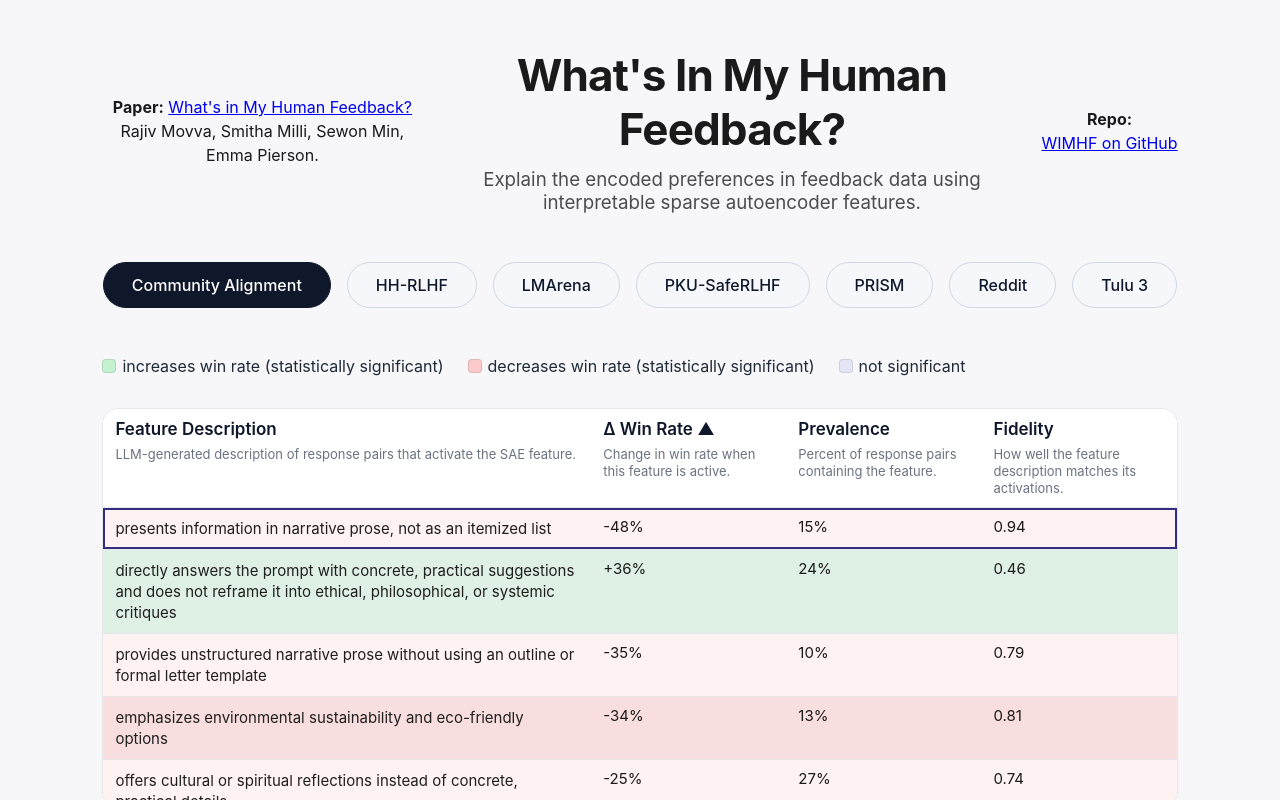
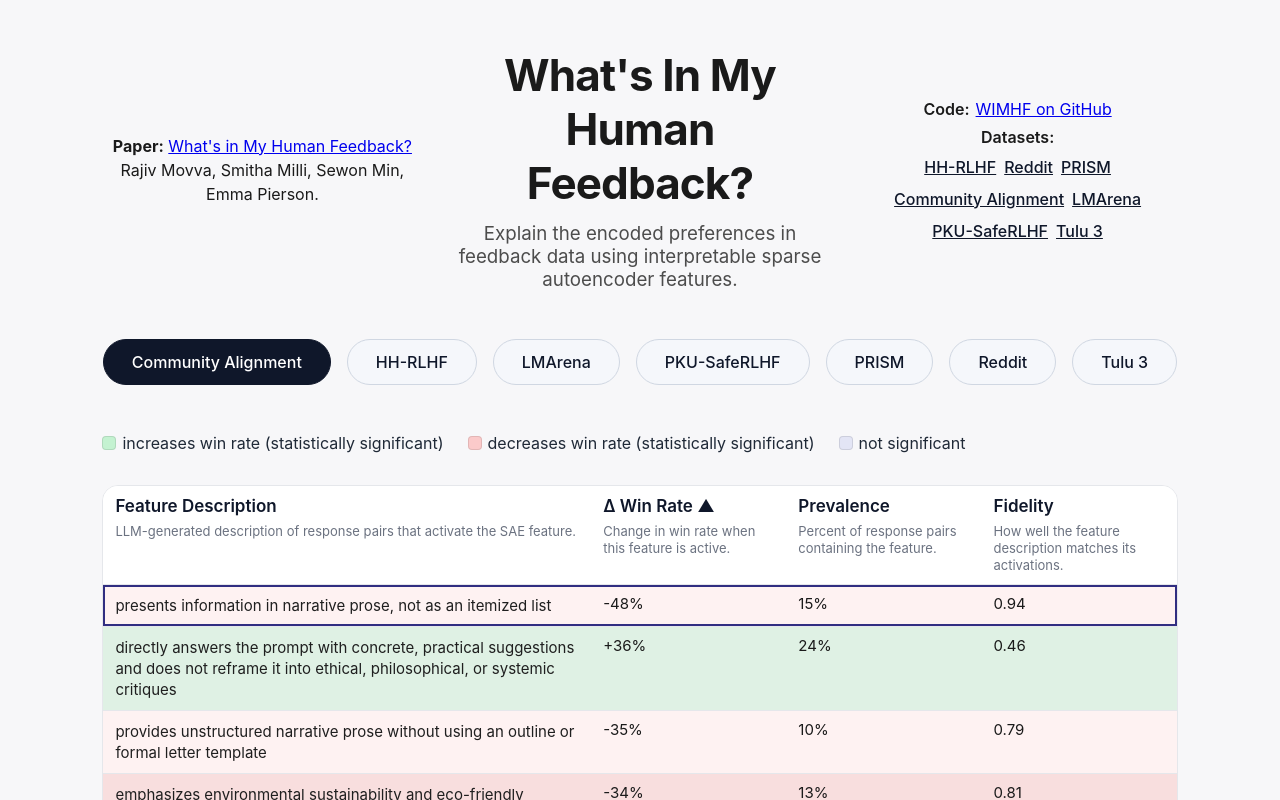
Before and after one commit to rmovva/demo-wimhf, a React (Create React App) app in the folder frontend/: page / in a window 1280 px wide. Shown: the top 800 px of the page. Built offline with nearby package versions, Linux system fonts and the light colour scheme.

Commit message:
[codex] Add dataset links in header

```diff
--- a/frontend/src/App.css
+++ b/frontend/src/App.css
@@ -22,6 +22,36 @@
 .header-title {
   flex: 1;
   text-align: center;
+}
+
+.header-link-row {
+  display: flex;
+  flex-wrap: wrap;
+  justify-content: center;
+  align-items: center;
+  gap: 6px;
+  margin-top: 4px;
+}
+
+.header-link-row:first-child {
+  margin-top: 0;
+}
+
+.link-label {
+  font-weight: 600;
+}
+
+.dataset-links {
+  display: flex;
+  flex-wrap: wrap;
+  justify-content: center;
+  gap: 8px;
+}
+
+.dataset-links a {
+  color: #0f172a;
+  font-weight: 500;
+  text-decoration: underline;
 }
 
 .header-title h1 {
--- a/frontend/src/App.js
+++ b/frontend/src/App.js
@@ -13,6 +13,44 @@ const DATASET_DISPLAY_NAMES = {
   PKU: 'PKU-SafeRLHF',
   Tulu: 'Tulu 3'
 };
+
+const DATASET_LINKS = [
+  {
+    key: 'HH-RLHF',
+    label: DATASET_DISPLAY_NAMES['HH-RLHF'],
+    url: 'https://huggingface.co/datasets/Anthropic/hh-rlhf'
+  },
+  {
+    key: 'Reddit',
+    label: DATASET_DISPLAY_NAMES.Reddit,
+    url: 'https://huggingface.co/datasets/stanfordnlp/SHP-2'
+  },
+  {
+    key: 'PRISM',
+    label: DATASET_DISPLAY_NAMES.PRISM,
+    url: 'https://huggingface.co/datasets/HannahRoseKirk/prism-alignment'
+  },
+  {
+    key: 'CommunityAlign',
+    label: DATASET_DISPLAY_NAMES.CommunityAlign,
+    url: 'https://huggingface.co/datasets/facebook/community-alignment-dataset'
+  },
+  {
+    key: 'ChatbotArena',
+    label: DATASET_DISPLAY_NAMES.ChatbotArena,
+    url: 'https://huggingface.co/datasets/lmarena-ai/arena-human-preference-140k'
+  },
+  {
+    key: 'PKU',
+    label: DATASET_DISPLAY_NAMES.PKU,
+    url: 'https://huggingface.co/datasets/PKU-Alignment/PKU-SafeRLHF'
+  },
+  {
+    key: 'Tulu',
+    label: DATASET_DISPLAY_NAMES.Tulu,
+    url: 'https://huggingface.co/datasets/allenai/llama-3.1-tulu-3-8b-preference-mixture'
+  }
+];
 
 const COLUMN_DESCRIPTIONS = {
   interpretation: 'LLM-generated description of response pairs that activate the SAE feature.',
@@ -399,9 +437,20 @@ function App() {
           <h3>Explain the encoded preferences in feedback data using interpretable sparse autoencoder features.</h3>
         </div>
         <div className="header-block">
-          <strong>Repo:</strong>
-          <br />
-          <a href="https://github.com/rmovva/wimhf">WIMHF on GitHub</a>
+          <div className="header-link-row">
+            <span className="link-label">Code:</span>
+            <a href="https://github.com/rmovva/wimhf">WIMHF on GitHub</a>
+          </div>
+          <div className="header-link-row dataset-link-row">
+            <span className="link-label">Datasets:</span>
+            <div className="dataset-links">
+              {DATASET_LINKS.map(dataset => (
+                <a key={dataset.key} href={dataset.url}>
+                  {dataset.label}
+                </a>
+              ))}
+            </div>
+          </div>
         </div>
       </header>
 
```
Also changed, not shown: 11 other files (tests, documents, lock files or other folders).
